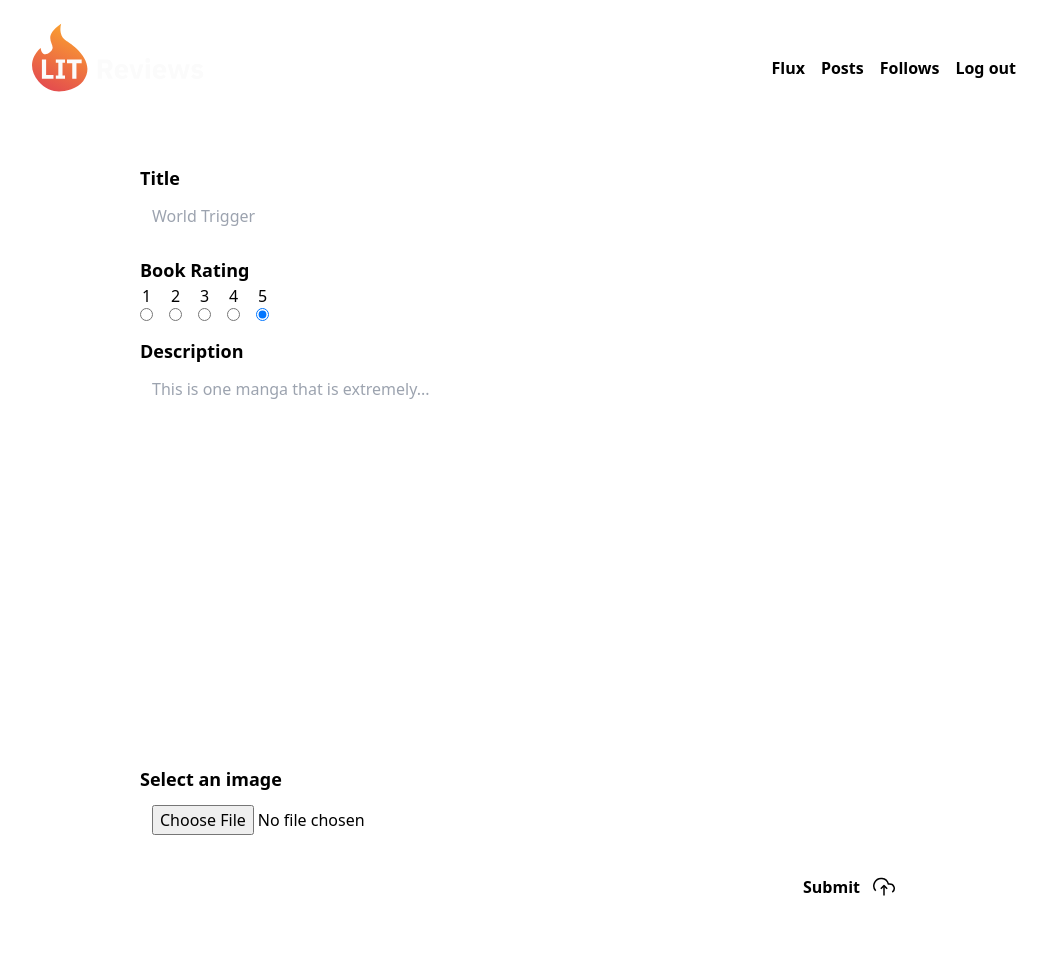
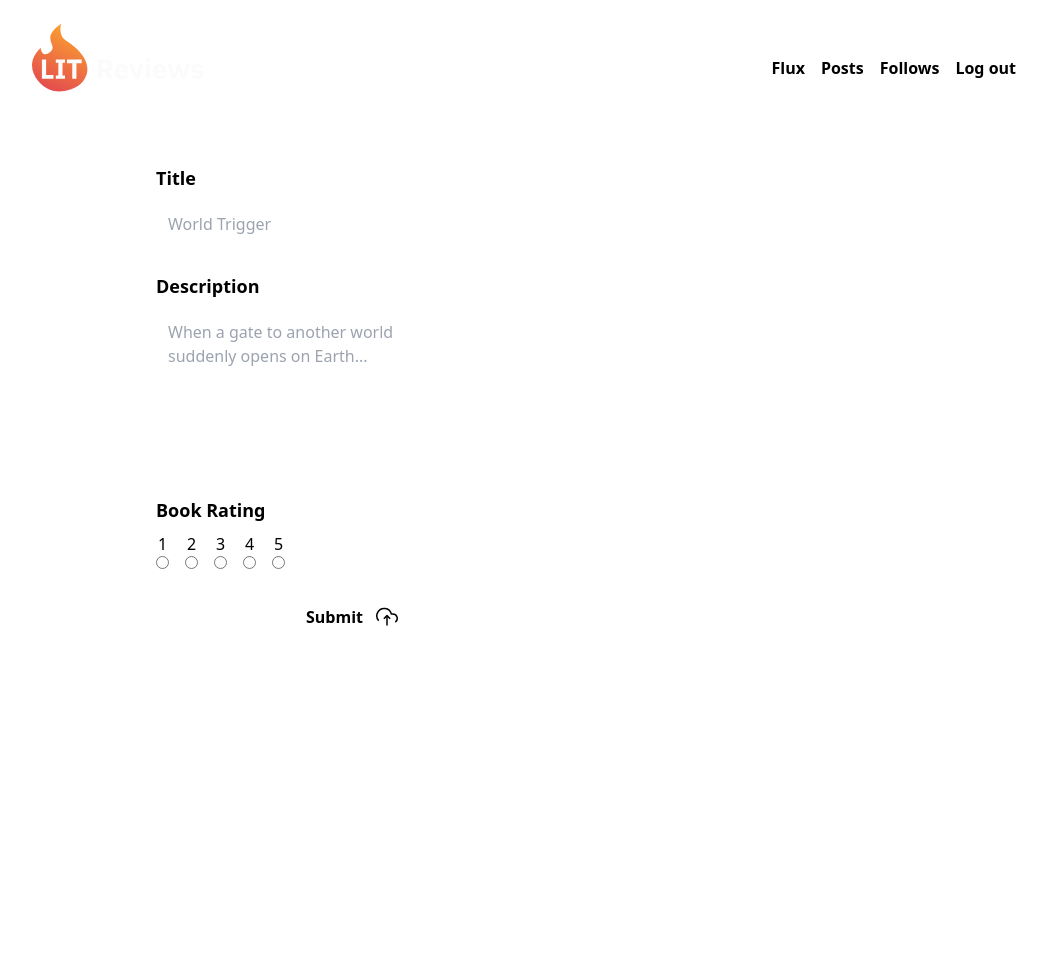
Before and after one commit to Madscientiste/OpenClassrooms_P9, a Django app: page /posts/create/ in a window 1280 px wide. Shown: the whole page, without its empty margins (116-1163 px from the left). After the commit the page ends 626 px from the top, so only its background shows below. Run offline with Django 3.2, Linux system fonts and the light colour scheme; the visitor is signed in with stand-in values (Sample User, id 1); some libraries are stand-ins or nearby versions.

Commit message:
refactoring forms

```diff
--- a/OCRP7/templates/posts/form.html
+++ b/OCRP7/templates/posts/form.html
@@ -10,87 +10,144 @@
 <body class="bg-dark-100 text-light font-body">
     <div class="max-w-5xl ml-auto mr-auto">
         {% include "_components/nav_bar.html" %}
+    </div>
 
+    <section class="mt-12 max-w-3xl ml-auto mr-auto space-y-4">
         {% if errors %}
         <div style="background-color: #f7595948"
             class="bg-dark-200 mt-24 rounded max-w-3xl ml-auto mr-auto space-y-2 p-5">
             {% for error in errors %}
-            {{error}}
+            <p>{{error}}</p>
             {% endfor %}
         </div>
         {% endif %}
-    </div>
-    <section class="mt-12 max-w-3xl ml-auto mr-auto space-y-4">
-        <form class="space-y-4" method="POST" action="{% if ticket %}{{ticket.id}}{% else %}.{% endif %}"
-            enctype="multipart/form-data">
+
+        <form method="POST" action="{% if ticket %}{{ticket.id}}{% else %}.{% endif %}" enctype="multipart/form-data">
             {% csrf_token %}
             <input name="type" value="{{form_type}}" class="hidden" />
 
+            <div class="flex space-x-4">
+                <!-- Image -->
+                <div class="flex flex-col">
+                    {% for field in form %}
+                    {% if field.name == "image"%}
+                    <section>
+                        <h3 class="text-lg font-bold">Image</h3>
+                        <div class="flex flex-col space-y-6">
+                            {% if field.initial %}
+                            <div class="w-44 h-72">
+                                <img id="image" class="rounded w-full h-full object-center object-cover"
+                                    src="{{ field.initial.url }}" alt="ayaya" />
+                            </div>
+                            {% else %}
+                            <div class="w-44 h-72">
+                                <img id="image" class="rounded w-full h-full object-center object-cover"
+                                    src="https://via.placeholder.com/176x276?text=NO IMAGE GIVEN" alt="no img" />
+                            </div>
+                            {% endif %}
+                            <div onclick="selectImage()"
+                                class="flex justify-between bg-layer cursor-pointer rounded p-3 hover:opacity-95 active:opacity-90">
+                                <p>{% if field.initial %} Repalce {% else %} Select {% endif %} Image</p>
+                                <input name="{{ field.name }}" id="input_img" type="file" class="hidden" />
+
+                                <svg width="24" height="24" viewBox="0 0 48 48" fill="none"
+                                    xmlns="http://www.w3.org/2000/svg">
+                                    <path class="stroke-current"
+                                        d="M40 23V14L31 4H10C8.89543 4 8 4.89543 8 6V42C8 43.1046 8.89543 44 10 44H22"
+                                        stroke-width="3" stroke-linecap="round" stroke-linejoin="round" />
+                                    <path class="stroke-current" d="M33 29V43" stroke-width="3" stroke-linecap="round"
+                                        stroke-linejoin="round" />
+                                    <path class="stroke-current" d="M26 36H33H40" stroke-width="3"
+                                        stroke-linecap="round" stroke-linejoin="round" />
+                                    <path class="stroke-current" d="M30 4V14H40" stroke-width="3" stroke-linecap="round"
+                                        stroke-linejoin="round" />
+                                </svg>
+                            </div>
+                        </div>
+                    </section>
+                    {% endif %}
+                    {% endfor %}
+                </div>
+
+                <!-- Content -->
+                <div class="flex flex-col flex-100 space-y-6">
                     {% for field in form %}
                     {% if field.name == "title" %}
-            <section>
+                    <section class="space-y-2">
                         <h3 class="text-lg font-bold">{{ field.label }}</h3>
                         <div class="flex space-x-2 justify-center">
                             <div class="flex input content-center bg-dark-200 rounded p-3 flex-1">
-                        <input name="{{ field.name }}" value="{{ field.initial }}"
+                                <input name="{{ field.name }}" value="{% firstof field.initial '' %}"
                                     class="bg-dark-200 border-0 focus:ring-0 w-full p-0" placeholder="World Trigger"
                                     type="text">
                             </div>
                         </div>
                     </section>
                     {% elif field.name == "description" %}
-            <section class="mt-4 max-w-3xl ml-auto mr-auto space-y-2">
+                    <section class="flex flex-100 flex-col space-y-2 min-h-[200px]">
                         <h3 class="text-lg font-bold">Description</h3>
-                <div class="flex space-x-2 justify-center">
-                    <div class="flex flex-col input justify-start bg-dark-200 rounded p-3 flex-1 h-96">
+                        <div class="flex flex-100 space-x-2 justify-center bg-dark-200 rounded p-3">
                             <textarea name="{{ field.name }}" maxlength="2048"
-                            class="bg-dark-200 resize-none border-0 focus:ring-0 h-full w-full p-0"
-                            placeholder="This is one manga that is extremely..."
-                            type="text">{{ field.initial }}</textarea>
-                    </div>
+                                class="bg-dark-200 resize-none border-0 focus:ring-0 w-full p-0"
+                                placeholder="When a gate to another world suddenly opens on Earth..."
+                                type="text">{% firstof field.initial '' %}</textarea>
                         </div>
                     </section>
                     {% elif field.name == "rating"%}
-            <section>
+                    <section class="space-y-2">
                         <h3 class="text-lg font-bold">Book Rating</h3>
                         <div class="flex space-x-4">
                             {% for n in "12345"|make_list %}
                             <div class="flex flex-col text-center">
-                        <label class="select-none">1</label>
-                        <input type="radio" name="rating" value="1">
+                                <label class="select-none">{{n}}</label>
+                                <input type="radio" name="rating" value="{{n}}">
                             </div>
                             {% endfor %}
                         </div>
                     </section>
-            {% elif field.name == "image"%}
-            <section class="mt-4 max-w-3xl ml-auto mr-auto space-y-2">
-                {% if field.initial %}
-                <h3 class="text-lg font-bold">Select an image</h3>
-                <div class="flex space-x-2 justify-center">
-                    <div class="flex input content-center bg-dark-200 rounded p-3 flex-1">
-                        <input name="{{ field.name }}" value="{{ field.initial.name }}"
-                            class="bg-dark-200 border-0 focus:ring-0 w-full p-0" type="file" />
-                    </div>
+                    {% endif %}
+                    {% endfor %}
+                    <section class="space-y-2 flex justify-end">
+                        <div
+                            class="flex input content-center bg-primary cursor-pointer rounded p-3 hover:opacity-95 active:opacity-90">
+                            <button class="bg-primary border-0 focus:ring-0 w-full p-0 font-bold text-left"
+                                type="submit">Submit</button>
 
-                    <div class="w-44">
-                        <img class="rounded w-full h-full object-cover" src="{{ field.initial.url }}" alt="ayaya" />
+                            <div class="pl-3 text-light">
+                                <svg width="24" height="24" viewBox="0 0 48 48" fill="none"
+                                    xmlns="http://www.w3.org/2000/svg">
+                                    <path class="stroke-current" d="M24.0081 41L23.9997 23" stroke="#495592"
+                                        stroke-width="3" stroke-linecap="butt" stroke-linejoin="round" />
+                                    <path class="stroke-current"
+                                        d="M40.5178 34.3161C43.8044 32.005 45.2136 27.8302 44.0001 24C42.7866 20.1698 39.0705 18.0714 35.0527 18.0745H32.7317C31.2144 12.1613 26.2082 7.79572 20.1435 7.0972C14.0787 6.39868 8.21121 9.5118 5.38931 14.9253C2.56741 20.3388 3.37545 26.9317 7.42115 31.5035"
+                                        stroke="#495592" stroke-width="3" stroke-linecap="butt"
+                                        stroke-linejoin="round" />
+                                    <path class="stroke-current" d="M30.3638 27.636L23.9998 21.2721L17.6358 27.636"
+                                        stroke="#495592" stroke-width="3" stroke-linecap="butt"
+                                        stroke-linejoin="round" />
+                                </svg>
                             </div>
                         </div>
-                {% else %}
-                <div class="w-44">
-                    {% if field.initial.url %}
-                    <img class="rounded w-full h-full object-cover" src="{{ field.initial.url }}" alt="ayaya" />
-                    {% else %}
-                    <img class="rounded w-full h-full object-cover"
-                        src="https://via.placeholder.com/176x276?text=NO IMAGE GIVEN" alt="no img" />
-                    {% endif %}
+                    </section>
                 </div>
-                {% endif %}
-            </section>
-            {% endif %}
-            {% endfor %}
+            </div>
         </form>
     </section>
 </body>
 
+<script>
+    function selectImage() {
+        let input = document.getElementById('input_img');
+
+        input.addEventListener('change', function (e) {
+            let file = e.target.files[0];
+
+            let image = document.getElementById('image');
+            image.src = URL.createObjectURL(file);
+        });
+
+        input.click();
+    }
+</script>
+
 </html>
--- a/posts/forms.py
+++ b/posts/forms.py
@@ -9,8 +9,6 @@
 
 
 class ReviewForm(forms.ModelForm):
-    image = forms.ImageField(required=False)
-
     class Meta:
         model = Review
         fields = ["title", "description", "rating"]
--- a/posts/models.py
+++ b/posts/models.py
@@ -8,7 +8,7 @@
 class Ticket(models.Model):
     is_blocked = models.BooleanField(default=False)
     title = models.CharField(max_length=128)
-    description = models.TextField(max_length=2048, blank=True)
+    description = models.TextField(max_length=2048, blank=False)
     user = models.ForeignKey(to=settings.AUTH_USER_MODEL, on_delete=models.CASCADE)
     image = models.ImageField(null=True, blank=True)
     time_created = models.DateTimeField(auto_now_add=True)
@@ -16,7 +16,7 @@
 
 class Review(models.Model):
     title = models.CharField(max_length=128)
-    description = models.CharField(max_length=8192, blank=True)
+    description = models.CharField(max_length=8192, blank=False)
     ticket = models.ForeignKey(to=Ticket, on_delete=models.CASCADE)
     user = models.ForeignKey(to=settings.AUTH_USER_MODEL, on_delete=models.CASCADE)
     rating = models.PositiveSmallIntegerField(validators=[MinValueValidator(0), MaxValueValidator(5)])
--- a/posts/views.py
+++ b/posts/views.py
@@ -50,7 +50,7 @@
 
 
 class ReviewPosts(LoginRequired, TemplateView):
-    template_name = "posts/create.html"
+    template_name = "posts/form.html"
 
     def get(self, req: HttpRequest, post_id):
         ticket = Ticket.objects.filter(id=post_id).first()
@@ -72,14 +72,15 @@
             return redirect("/posts/flux/")
 
         errors = [f"{key.capitalize()} : {strip_tags(value)}" for key, value in ticket_form.errors.items()]
-        return render(req, self.template_name, {"errors": errors})
+        return render(req, self.template_name, {"ticket": ticket_form, "error": errors})
 
 
 class CreatePost(LoginRequired, TemplateView):
-    template_name = "posts/create.html"
+    template_name = "posts/form.html"
 
     def get(self, req: HttpRequest):
-        return render(req, self.template_name)
+        ticket_form = ReviewForm(req.POST, req.FILES)
+        return render(req, self.template_name, {"form": ticket_form, "form_type": "create"})
 
     def post(self, req: HttpRequest):
         ticket_form = ReviewForm(req.POST, req.FILES)
@@ -95,15 +96,15 @@
 
             return redirect("/posts/flux/")
 
-        errors = [f"{key.capitalize()} : {strip_tags(value)}" for key, value in ticket_form.errors.items()]
-        return render(req, self.template_name, {"errors": errors})
+        return render(req, self.template_name, {"form": ticket_form, "form_type": "create"})
 
 
 class RequestPost(LoginRequired, TemplateView):
-    template_name = "posts/request.html"
+    template_name = "posts/form.html"
 
     def get(self, req: HttpRequest):
-        return render(req, self.template_name)
+        ticket_form = TicketForm()
+        return render(req, self.template_name, {"form": ticket_form, "form_type": "request"})
 
     def post(self, req: HttpRequest):
         ticket_form = TicketForm(req.POST, req.FILES)
@@ -115,4 +116,4 @@
             return redirect("/posts/flux/")
 
         errors = [f"{key.capitalize()} : {strip_tags(value)}" for key, value in ticket_form.errors.items()]
-        return render(req, self.template_name, {"errors": errors})
+        return render(req, self.template_name, {"form": ticket_form, "form_type": "request", "errors": errors})
```
Also changed, not shown: OCRP7/templates/_components/post.html (+6 -5 lines), OCRP7/medias/103275.jpg (deleted), OCRP7/medias/208057.jpg (deleted), OCRP7/medias/208057_MmQpEwE.jpg (deleted), OCRP7/medias/208057_mDSRmLB.jpg (deleted), OCRP7/medias/233991.jpg (renamed from OCRP7/medias/233991_REZWCUa.jpg), OCRP7/medias/239542l.jpg (deleted), posts/migrations/0007_auto_20211111_1637.py (added). Lines whose indentation alone changed are shown as unchanged.
